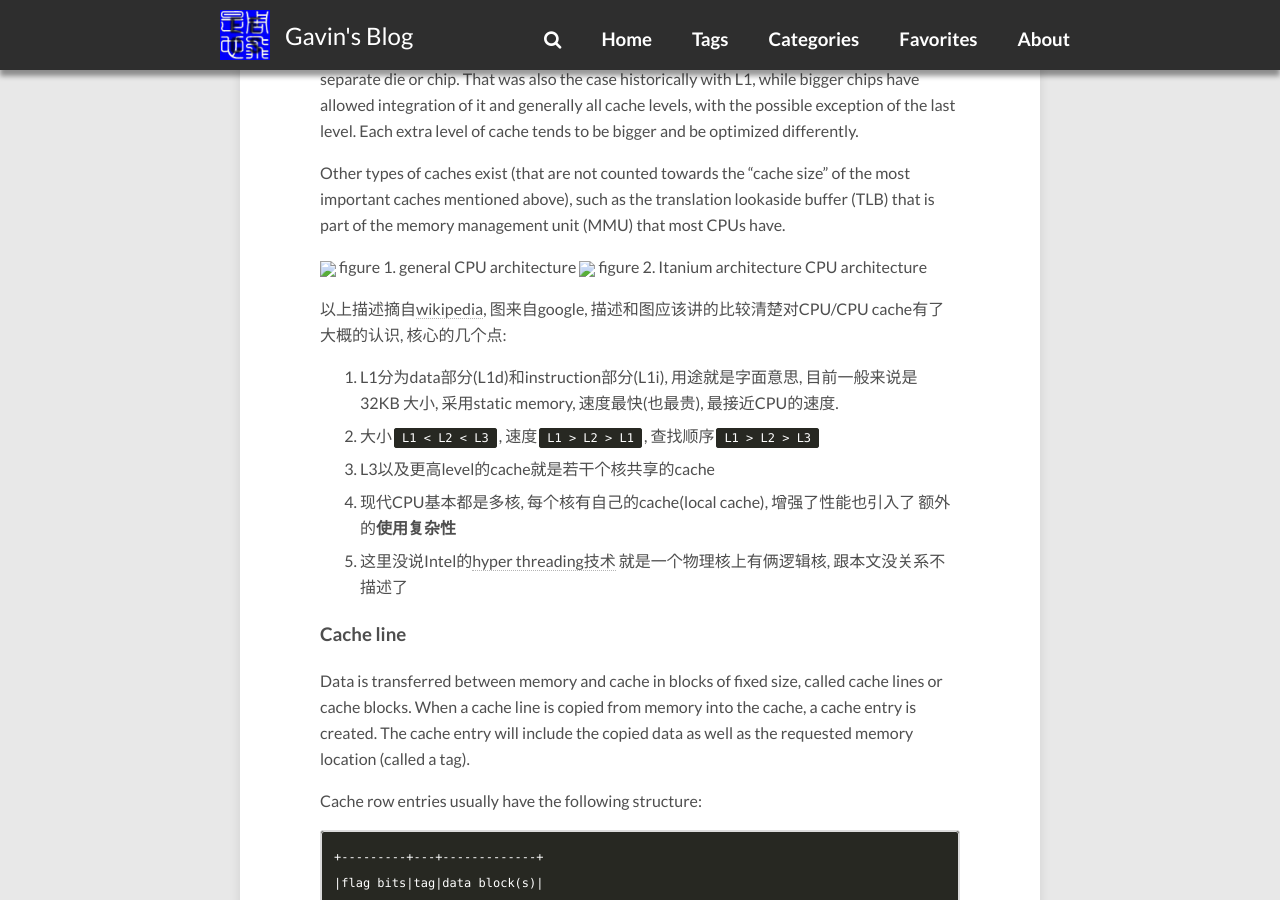
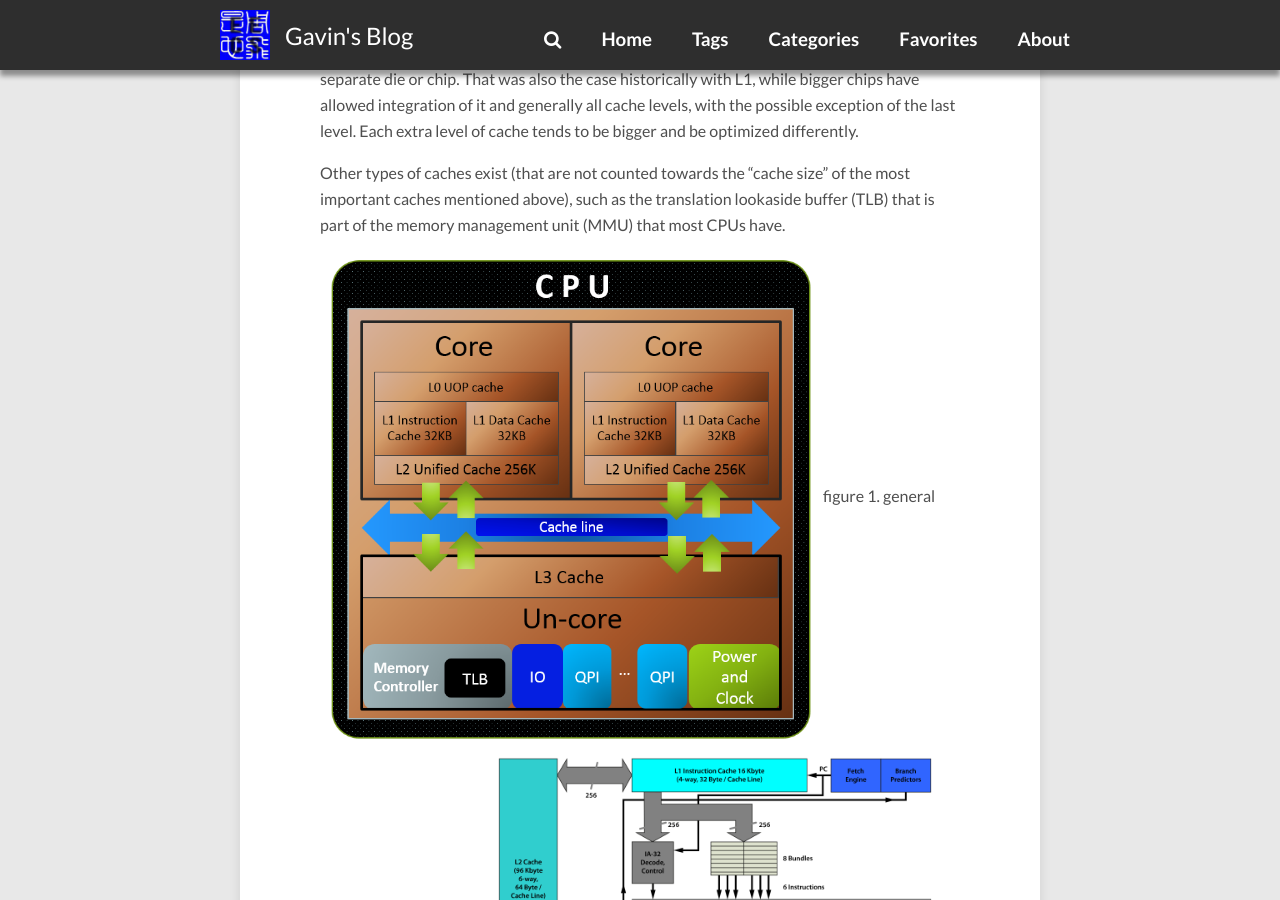
Before and after one commit to gavinchou/gavinchou.github.io, a Jekyll site: the page built from _posts/2019-05-01-memory-ordering.md, in a window 1280 px wide and 900 px high, scrolled down 1338 px. Built offline with Jekyll 4.4.1, drawn with Linux system fonts in a browser that asks for light colours; comment, search, counter and statistics services are not loaded.

Commit message:
Update image path for post memory ordering

```diff
--- a/_posts/2019-05-01-memory-ordering.md
+++ b/_posts/2019-05-01-memory-ordering.md
@@ -55,9 +55,9 @@ the most important caches mentioned above), such as the translation lookaside
 buffer (TLB) that is part of the memory management unit (MMU) that most CPUs
 have.
 
-<img src="images/memory-ordering/cpu_structure.png" width="500"/>
+<img src="/images/memory-ordering/cpu_structure.png" width="500"/>
 <a name="figure 1"/>figure 1. general CPU architecture
-<img src="images/memory-ordering/Itanium_architecture.png" width="500"/>
+<img src="/images/memory-ordering/Itanium_architecture.png" width="500"/>
 <a name="figure 2"/>figure 2. Itanium architecture CPU architecture
 
 以上描述摘自[wikipedia](#introduction of CPU cache on wikipedia), 图来自google,
@@ -89,9 +89,9 @@ Cache row entries usually have the following structure:
 The data block (cache line) contains the actual data fetched from the main
 memory.
 
-<img src="images/memory-ordering/cpu_cache_line.gif" width="500"/>
+<img src="/images/memory-ordering/cpu_cache_line.gif" width="500"/>
 <a name="figure 3"/>figure 3. CPU cache line
-<img src="images/memory-ordering/cpu_cache_line_data_layout.jpg" width="500"/>
+<img src="/images/memory-ordering/cpu_cache_line_data_layout.jpg" width="500"/>
 <a name="figure 4"/>figure 4. CPU cache line data layout
 
 figure 4 shows a block of cache with 4k cache entries with 16bytes(128bit) cache
@@ -168,7 +168,7 @@ multiple local caches. When clients in a system maintain caches of a common
 memory resource, problems may arise with incoherent data, which is particularly
 the case with CPUs in a multiprocessing system.
 
-<img src="images/memory-ordering/cache_coherence.gif" width="500"/>
+<img src="/images/memory-ordering/cache_coherence.gif" width="500"/>
 <a name="figure 5"/>figure 5. cache coherent
 
 figure 5, from wikipedia, 展示了cache coherence的大概过程 cache coherence 就是讲
@@ -708,7 +708,7 @@ are guaranteed.
 > prevent memory reordering of the read-acquire with any read or write operation
 > that follows it in program order.
 
-<img src="images/memory_ordering/acqurie_semantic.png" width="500"/>
+<img src="/images/memory_ordering/acqurie_semantic.png" width="500"/>
 
 `acquire`和`release`是配对的, 硬件层面, 这个语义(也许是一条CPU
 instruction)在执行 这个"指令"之后, 在这个"指令"之后的所有内存的load操作都看到的
@@ -732,7 +732,7 @@ instruction)在执行 这个"指令"之后, 在这个"指令"之后的所有内
 > prevent memory reordering of the write-release with any read or write
 > operation that precedes it in program order.
 
-<img src="images/memory_ordering/release_semantic.png" width="500"/>
+<img src="/images/memory_ordering/release_semantic.png" width="500"/>
 
 `release samentic`和字面意思很像.
 硬件层面, 这个语义(也许是一条CPU instruction)在执行这个
@@ -795,7 +795,7 @@ reordering和runtime reordering.
 consistency的, 那么最终的执行顺序是类似左边中的一种, 但是绝对不会是类似于最右边
 的那种, 并且对于每个线程, 最终看到的执行顺序也只有一种--各个线程(核)达成一致.
 
-<img src="images/memory-ordering/sequential_consistency.png" width="500"/>
+<img src="/images/memory-ordering/sequential_consistency.png" width="500"/>
 <a name="figure 6"/>
 figure 6. shows that what is sequential consistency and what is not
 
@@ -1069,7 +1069,7 @@ multi-thread environment, we just need to know that:
 * happens-before
 	inter thread order description
 
-<img src="images/memory-ordering/synchronize_with_and_sequence_before.png" width="500"/>
+<img src="/images/memory-ordering/synchronize_with_and_sequence_before.png" width="500"/>
 
 Michael Wong's slides shows the idea of sequenced-before + memory-ordering to
 implement happens-before and synchronizes-with.
```
